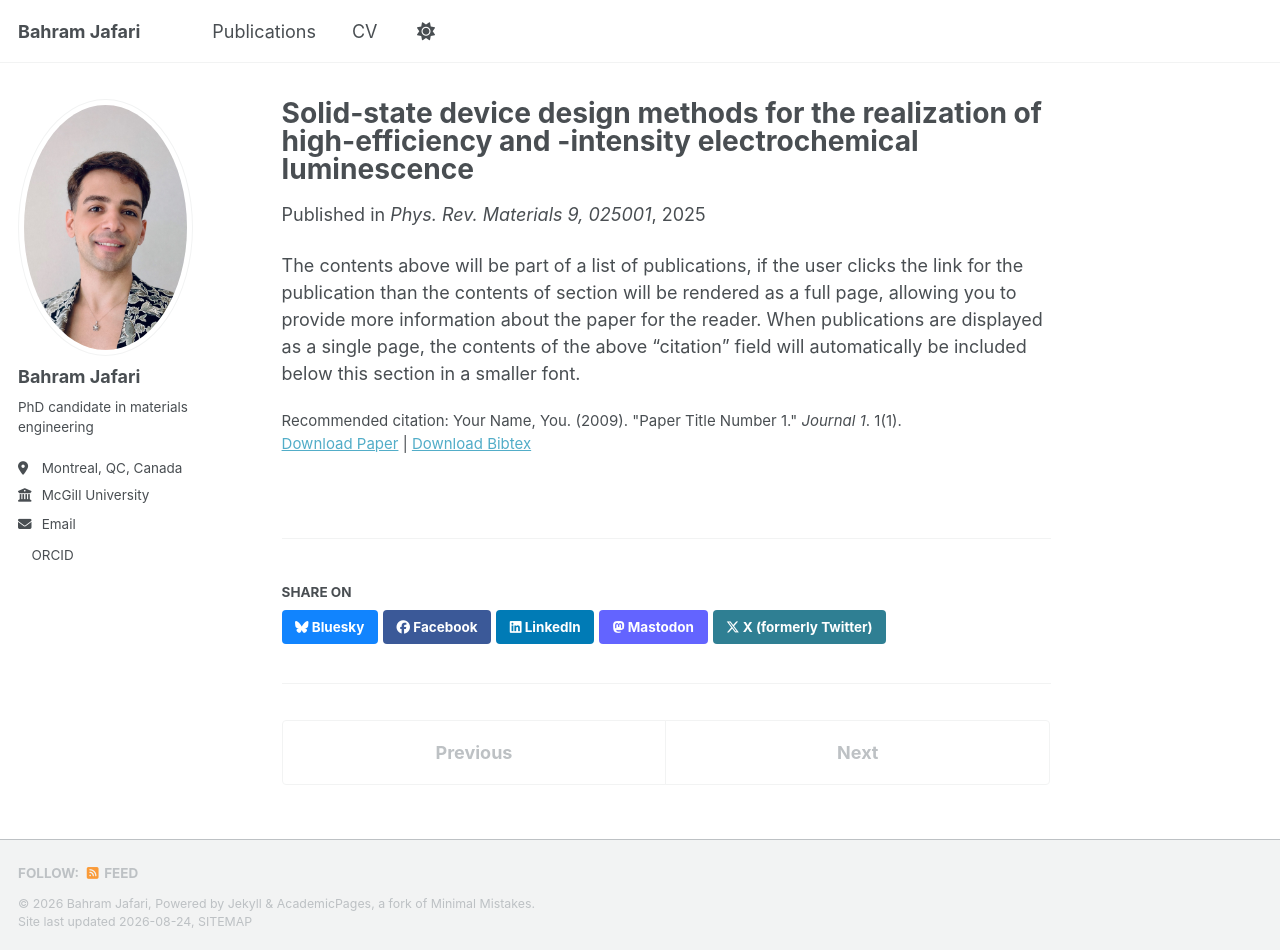
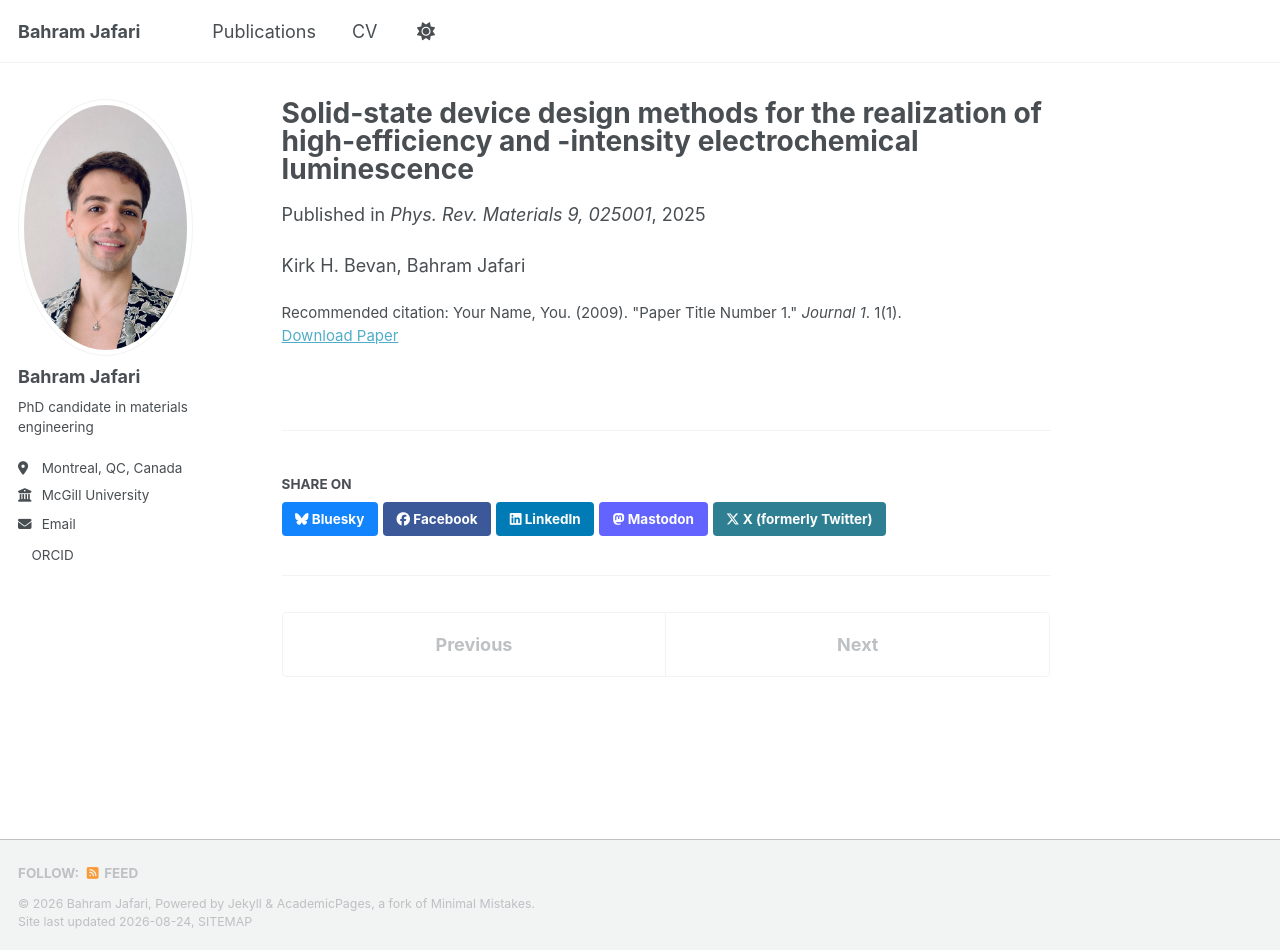
Before and after one commit to bahramjafarii/bahramjafarii.github.io, a Jekyll site: the page built from _publications/2025-02-03-paper-title-number-1.md, in a window 1280 px wide and 950 px high. Built offline with Jekyll 4.4.1, drawn with Linux system fonts in a browser that asks for light colours; a style sheet for code colours, icons or effects is not loaded.

Commit message:
Update 2025-02-03-paper-title-number-1.md

```diff
--- a/_publications/2025-02-03-paper-title-number-1.md
+++ b/_publications/2025-02-03-paper-title-number-1.md
@@ -8,7 +8,7 @@ date: 2025-02-03
 venue: 'Phys. Rev. Materials 9, 025001' # 'Journal 1'
 slidesurl: #'https://academicpages.github.io/files/slides1.pdf'
 paperurl: 'https://doi.org/10.1103/physrevmaterials.9.025001' # 'https://academicpages.github.io/files/paper1.pdf'
-bibtexurl: 'https://academicpages.github.io/files/bibtex1.bib'
+bibtexurl: #'https://academicpages.github.io/files/bibtex1.bib'
 citation: 'Your Name, You. (2009). &quot;Paper Title Number 1.&quot; <i>Journal 1</i>. 1(1).'
 ---
-  The contents above will be part of a list of publications, if the user clicks the link for the publication than the contents of section will be rendered as a full page, allowing you to provide more information about the paper for the reader. When publications are displayed as a single page, the contents of the above "citation" field will automatically be included below this section in a smaller font.
+Kirk H. Bevan, Bahram Jafari
```
